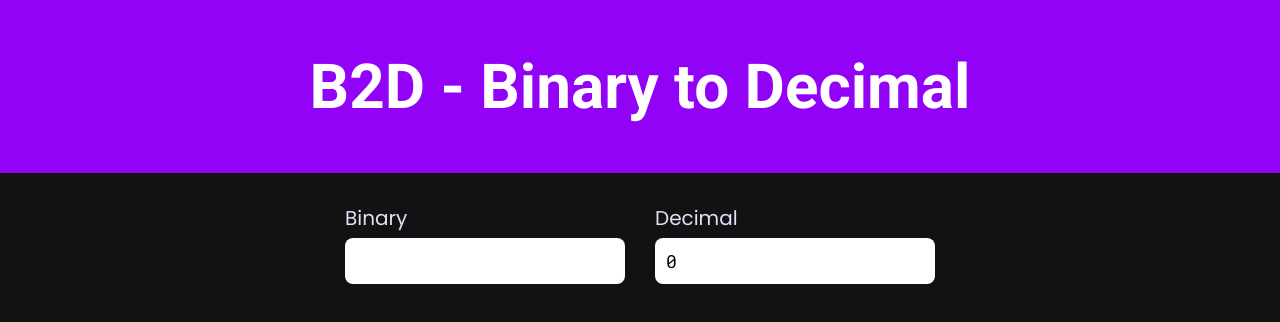
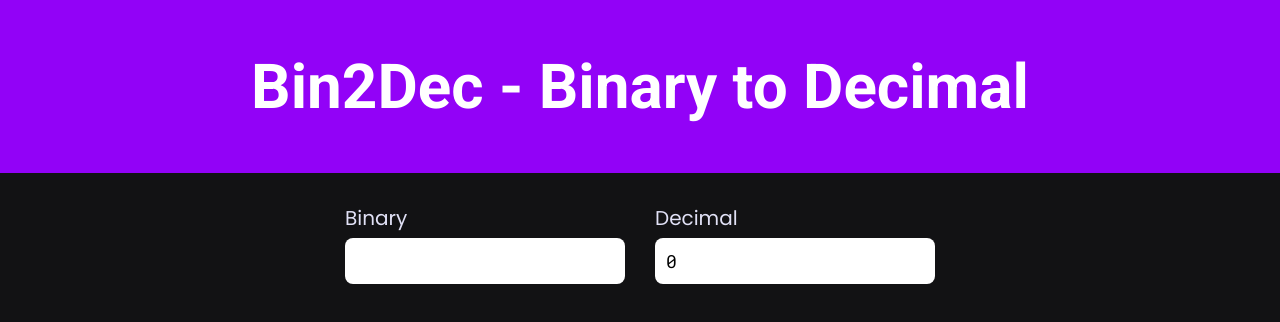
Before and after one commit to matheusjnh/bin2dec, a React (Vite) app: page / in a window 1280 px wide. Shown: the top 322 px of the page. Built offline with nearby package versions, Linux system fonts and the light colour scheme.

Commit message:
rename app

```diff
--- a/index.html
+++ b/index.html
@@ -4,7 +4,7 @@
     <meta charset="UTF-8" />
     <link rel="icon" type="image/svg+xml" href="/vite.svg" />
     <meta name="viewport" content="width=device-width, initial-scale=1.0" />
-    <title>B2D - Binary to Decimal</title>
+    <title>Bin2Dec - Binary to Decimal</title>
   </head>
   <body>
     <div class="app" id="app"></div>
--- a/src/components/header/Header.tsx
+++ b/src/components/header/Header.tsx
@@ -3,7 +3,7 @@ import "./Header.css";
 export function Header() {
   return (
     <header className="l-header">
-      <h1 className="l-header__title">B2D - Binary to Decimal</h1>
+      <h1 className="l-header__title">Bin2Dec - Binary to Decimal</h1>
     </header>
   );
 }
```
